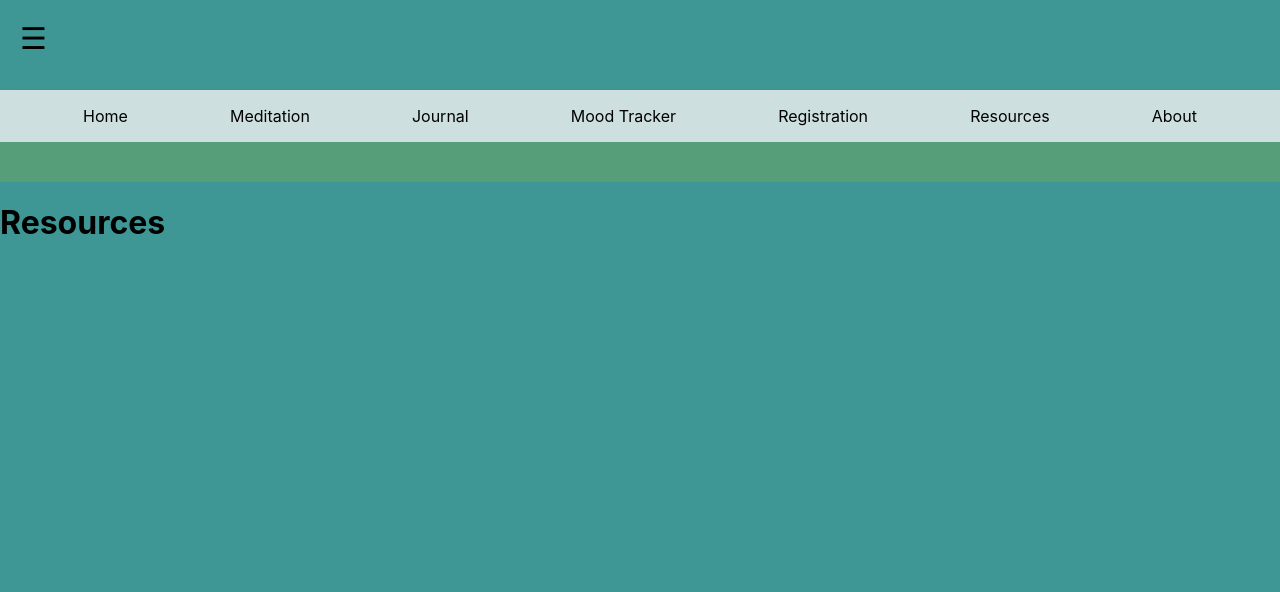
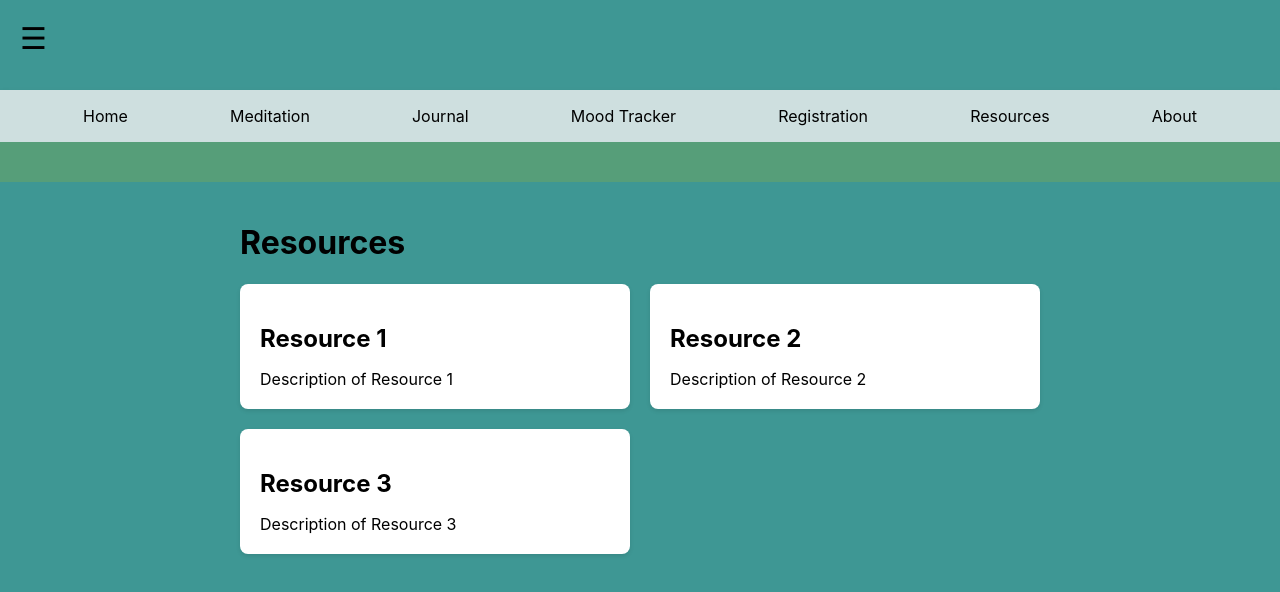
Before and after one commit to Dothat65/mindfulMoments, a React (Create React App) app: page /resources in a window 1280 px wide. Shown: the top 592 px of the page. Built offline with nearby package versions, Linux system fonts and the light colour scheme.

Commit message:
created a resource page for title and description

```diff
--- a/src/routes/resources.jsx
+++ b/src/routes/resources.jsx
@@ -1,10 +1,27 @@
 import React from 'react';
+import '../styles/resource.css'
 
 function Resources() {
     return (
-        <div>
-        <h1>Resources</h1>
+        <div className="resources-container">
+            <h1>Resources</h1>
+            <div className="resource-list">
+                <div className="resource-item">
+                    <h2>Resource 1</h2>
+                    <p>Description of Resource 1</p>
+                </div>
+                <div className="resource-item">
+                    <h2>Resource 2</h2>
+                    <p>Description of Resource 2</p>
+                </div>
+                <div className="resource-item">
+                    <h2>Resource 3</h2>
+                    <p>Description of Resource 3</p>
+                </div>
+                {/* Add more resource items as needed */}
+            </div>
         </div>
     );
-    }
+}
+
 export default Resources;
--- /dev/null
+++ b/src/styles/resource.css
@@ -0,0 +1,26 @@
+.resources-container {
+    max-width: 800px;
+    margin: 0 auto;
+    padding: 20px;
+}
+
+.resource-list {
+    display: grid;
+    grid-template-columns: repeat(auto-fill, minmax(300px, 1fr));
+    gap: 20px;
+}
+
+.resource-item {
+    background-color: #fff;
+    padding: 20px;
+    border-radius: 8px;
+    box-shadow: 0 2px 4px rgba(0, 0, 0, 0.1);
+}
+
+.resource-item h2 {
+    margin-bottom: 10px;
+}
+
+.resource-item p {
+    margin-bottom: 0;
+}
```
